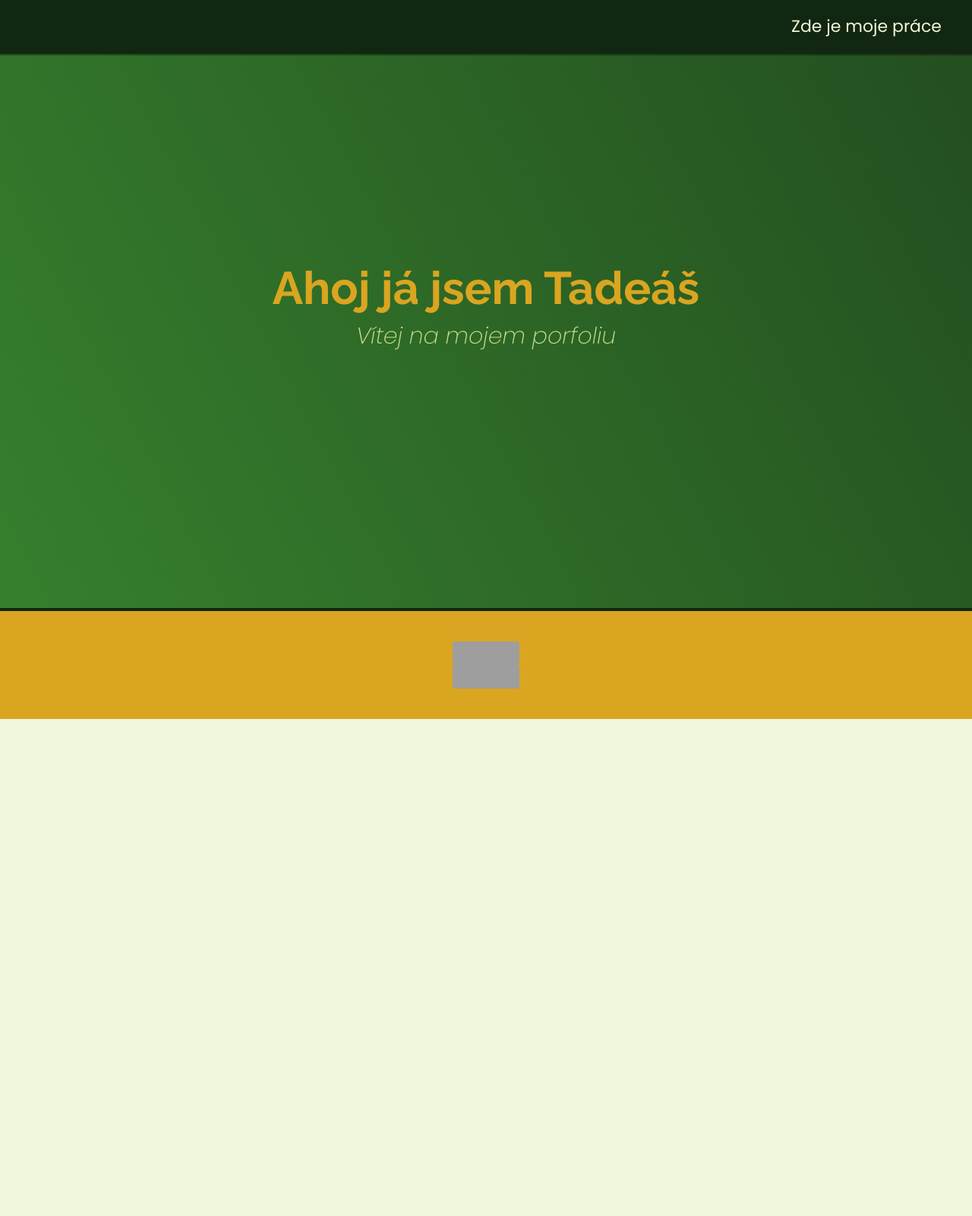
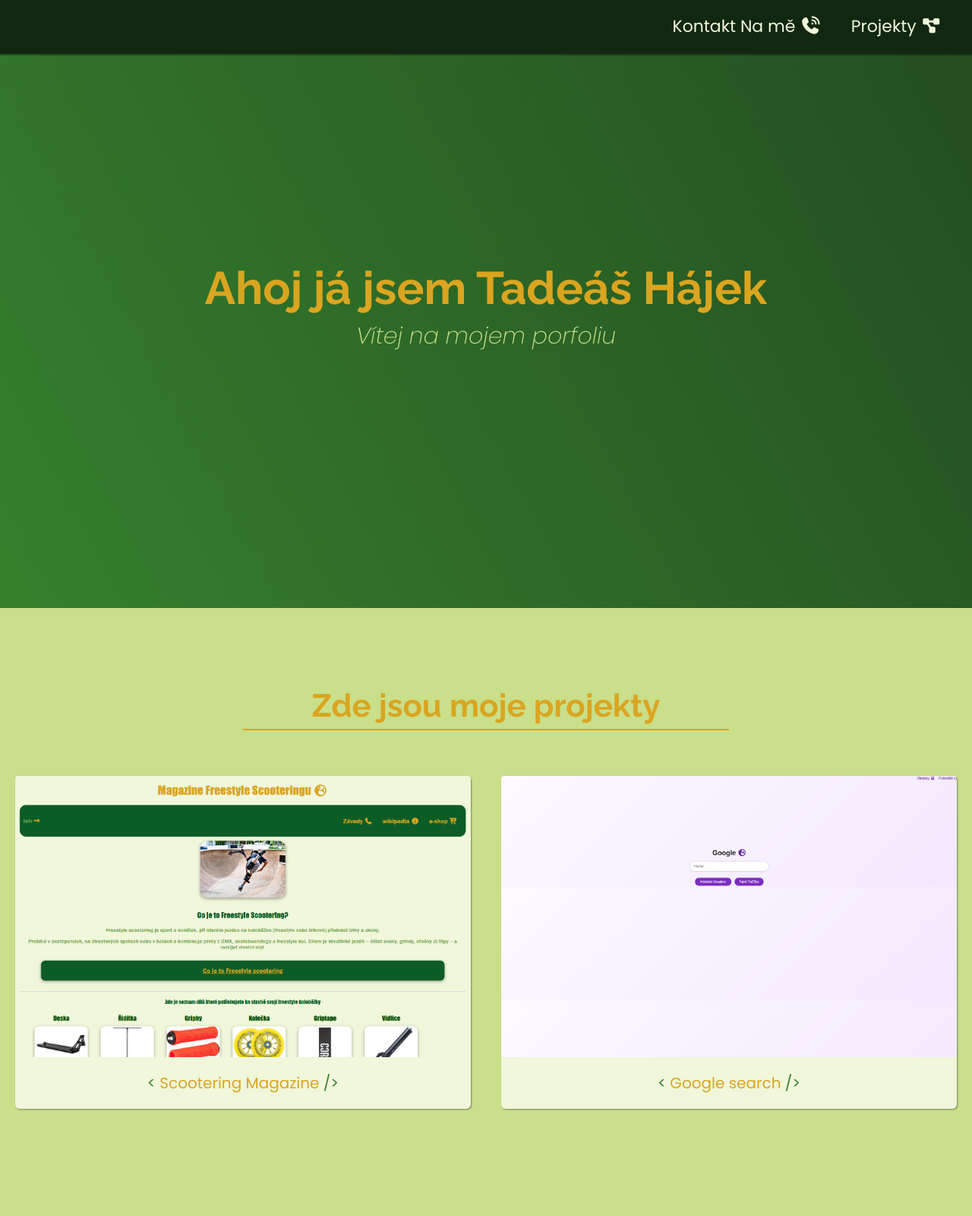
Before and after one commit to TadeasHajekk/TadeasHajekk.github.io, a plain HTML site: page index.html in a window 1280 px wide. Shown: the top 1600 px of the page at 76% size. Before the commit the page ends 946 px from the top, so only its background shows below. Drawn offline with Linux system fonts and the light colour scheme; grey boxes are pictures that could not be loaded.

Commit message:
upgrade portfolia

```diff
--- a/index.html
+++ b/index.html
@@ -8,6 +8,8 @@
     <link rel="stylesheet" href="https://use.fontawesome.com/releases/v5.8.2/css/all.css" integrity="sha384-oS3vJWv+0UjzBfQzYUhtDYW+Pj2yciDJxpsK1OYPAYjqT085Qq/1cq5FLXAZQ7Ay" crossorigin="anonymous">
     <link href="https://fonts.googleapis.com/css?family=Poppins:200i,300,400&amp;display=swap" rel="stylesheet">
     <link href="https://fonts.googleapis.com/css?family=Raleway:700&amp;display=swap" rel="stylesheet">
+        <link rel="stylesheet" href="https://cdnjs.cloudflare.com/ajax/libs/font-awesome/7.0.1/css/all.min.css" integrity="sha512-2SwdPD6INVrV/lHTZbO2nodKhrnDdJK9/kg2XD1r9uGqPo1cUbujc+IYdlYdEErWNu69gVcYgdxlmVmzTWnetw==" crossorigin="anonymous" referrerpolicy="no-referrer">
+</head>
 </head>
 
 <body>
@@ -16,15 +18,42 @@
     </header>
         <main>
             <section id="welcome-section" class="welcome-section">
-      <h1>Ahoj já jsem Tadeáš</h1>
+      <h1>Ahoj já jsem Tadeáš Hájek</h1>
       <p>Vítej na mojem porfoliu</p>
     </section>
 
+
+    <section id="projects" class="projects-section">
+      <h2 class="projects-section-header">Zde jsou moje projekty</h2>
+
+      <div class="projects-grid">
+        <a href="https://tadeashajekk.github.io/html/" target="_blank" class="project project-tile">
+          <img class="project-image" src="foto.png" alt="project">
+          <p class="project-title">
+            <span class="code">&lt;</span>
+            Scootering Magazine
+            <span class="code">/&gt;</span>
+          </p>
+        </a>
+        <a href="https://tadeashajekk.github.io/googlesearch/" target="_blank" class="project project-tile">
+          <img class="project-image" src="foto2.png" alt="project">
+          <p class="project-title">
+            <span class="code">&lt;</span>
+            Google search
+            <span class="code">/&gt;</span>
+          </p>
+        </a>
+
+    </section>
     <nav id="navbar" class="nav">
       <ul class="nav-list">
         <li>
-          <a href="https://tadeashajekk.github.io/html">Zde je moje práce</a>
+          <a href="kontakt.html">Kontakt Na mě <i class="fa-solid fa-phone-volume"></i></a>
         </li>
+
+        <li>
+          <a href="#projects">Projekty <i class="fa-solid fa-diagram-project"></i></a>
+          </li>
       </ul>
     </nav>
         </main>
```
Also changed, not shown: kontakt.html (added, +52 -0 lines), foto.png (added), foto2.png (added).
